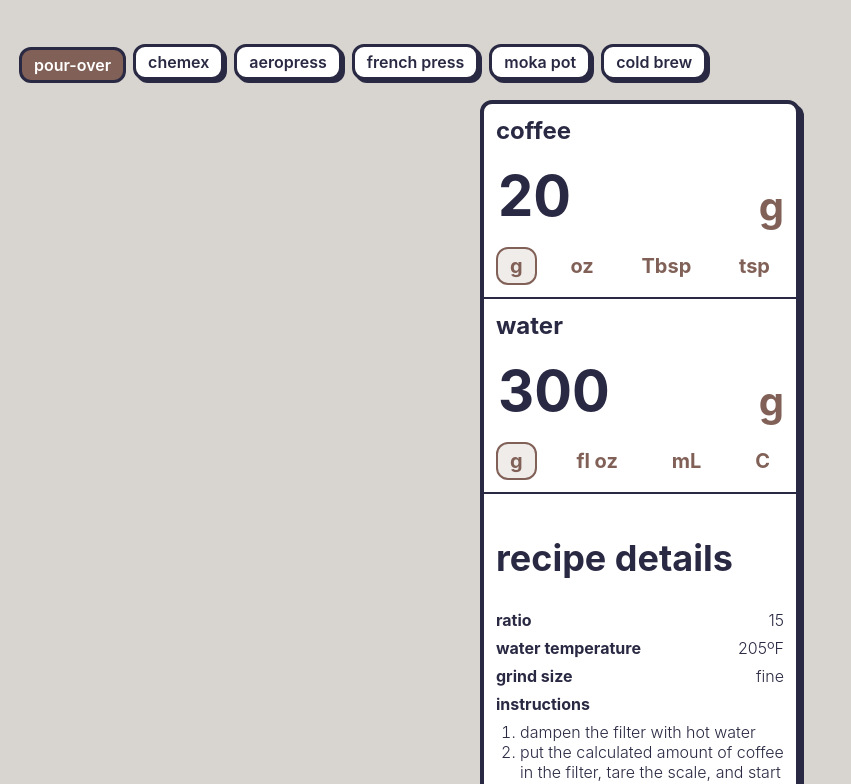
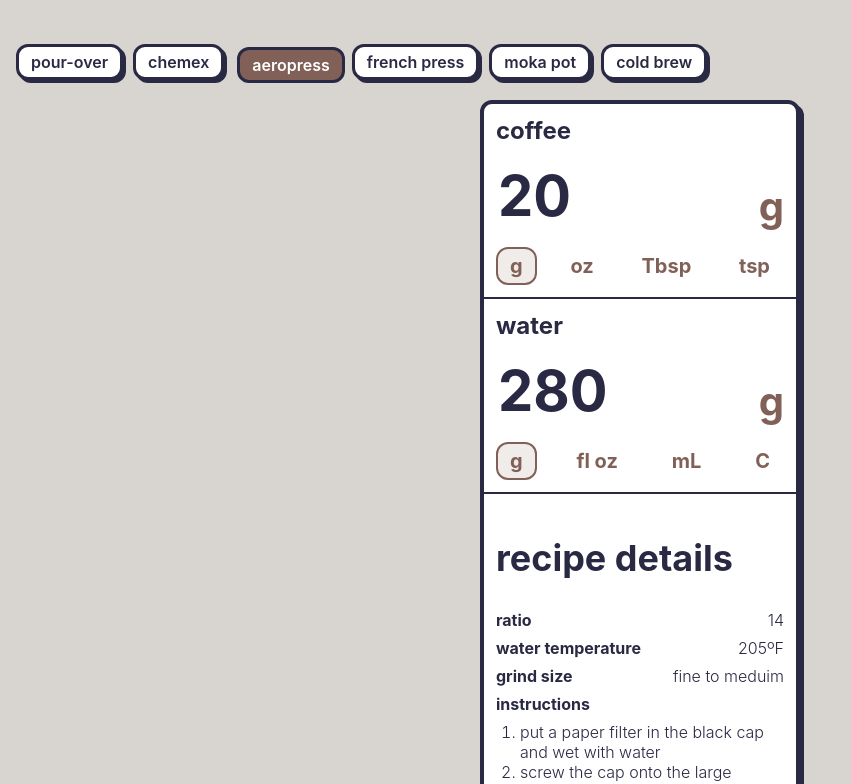
Before and after one commit to nickoelsner/brewgood.coffee, a Next.js app: page /aeropress in a window 1280 px wide. Shown: the top 784 px of the page, without its empty margins (0-851 px from the left). Built offline with nearby package versions, Linux system fonts and the light colour scheme; a web font is replaced by a local one.

Commit message:
fix error on recipe page reload

```diff
--- a/pages/[method].js
+++ b/pages/[method].js
@@ -8,13 +8,17 @@ const Recipe = () => {
   const router = useRouter();
   const { method } = router.query;
   console.log("method :>> ", method);
-  // const currentMethod = brewData.filter((m) => m.name === method)[0];
-  const currentMethod = brewData.filter((m) => m.name === "pour-over")[0];
+  // let currentMethod = {};
+  // if (method) {
+  //   currentMethod = brewData.filter((m) => m.name === method)[0];
+  // }
+  const currentMethod = brewData.filter((m) => m.name === method)[0] || {};
+  // const currentMethod = brewData.filter((m) => m.name === "pour-over")[0];
   const { name, ratio, maxCoffee, waterTemp, grindSize, instructions } = currentMethod;
 
   const [amountOfCoffee, setAmountOfCoffee] = useState(20.0);
   const [coffeeUnits, setCoffeeUnits] = useState("g");
-  const [amountOfWater, setAmountOfWater] = useState(amountOfCoffee * ratio);
+  const [amountOfWater, setAmountOfWater] = useState(amountOfCoffee * (currentMethod ? ratio : 5));
   const [waterUnits, setWaterUnits] = useState("g");
 
   // allows user to scroll horizontally through the methods with the mouse wheel
@@ -98,6 +102,9 @@ const Recipe = () => {
     setAmountOfCoffee(round(convertedCoffee[0], 2));
   };
 
+  if (!method) {
+    return <div>loading...</div>;
+  } else {
     return (
       <main className={styles.container}>
         <section className={styles.methods} onWheel={scrollHorizontal} ref={hzMouseScroll}>
@@ -187,6 +194,7 @@ const Recipe = () => {
         </section>
       </main>
     );
+  }
 };
 
 export default Recipe;
```
Lines whose indentation alone changed are shown as unchanged.
